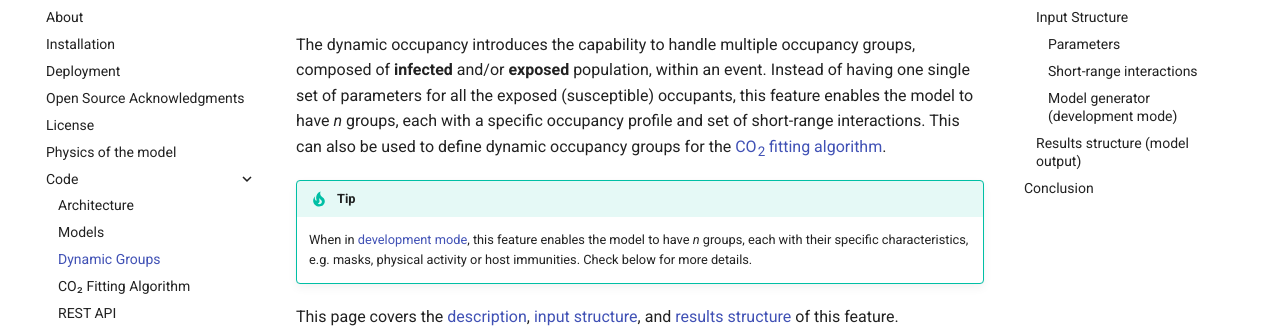
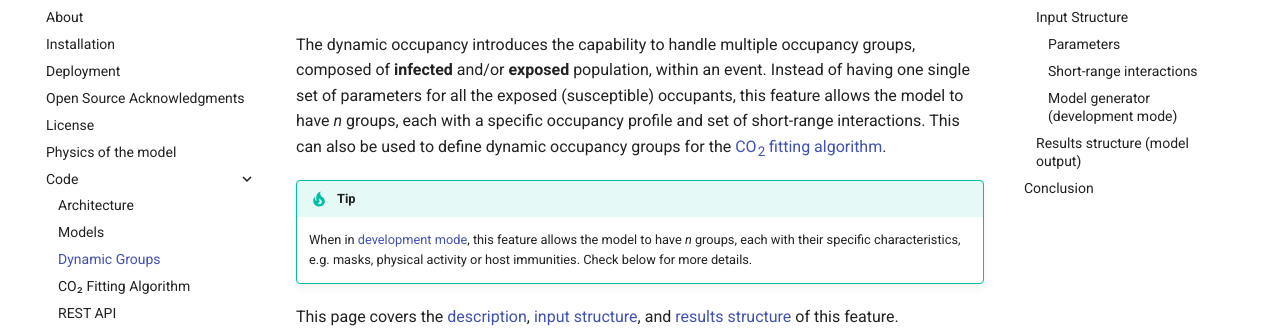
Before and after one commit to CERN/CAiMIRA, an MkDocs documentation site: the page built from caimira/docs/mkdocs/docs/code/dynamic_groups.md, in a window 1280 px wide and 900 px high. Shown: the part 148-480 px from the top of the window. Built offline with MkDocs 1.6.1 and Material for MkDocs 9.7.7, drawn with Linux system fonts in a browser that asks for light colours.

Commit message:
Minor change in doc (dynamics_groups.md)

```diff
--- a/caimira/docs/mkdocs/docs/code/dynamic_groups.md
+++ b/caimira/docs/mkdocs/docs/code/dynamic_groups.md
@@ -1,9 +1,9 @@
 # Dynamic Occupancy Groups
 
-The dynamic occupancy introduces the capability to handle multiple occupancy groups, composed of **infected** and/or **exposed** population, within an event. Instead of having one single set of parameters for all the exposed (susceptible) occupants, this feature enables the model to have *n* groups, each with a specific occupancy profile and set of short-range interactions. This can also be used to define dynamic occupancy groups for the [CO<sub>2</sub> fitting algorithm](fitting_algorithm.md).
+The dynamic occupancy introduces the capability to handle multiple occupancy groups, composed of **infected** and/or **exposed** population, within an event. Instead of having one single set of parameters for all the exposed (susceptible) occupants, this feature allows the model to have *n* groups, each with a specific occupancy profile and set of short-range interactions. This can also be used to define dynamic occupancy groups for the [CO<sub>2</sub> fitting algorithm](fitting_algorithm.md).
 
 !!!tip
-    When in [development mode](#model-generator-development-mode), this feature enables the model to have *n* groups, each with their specific characteristics, e.g. masks, physical activity or host immunities. Check below for more details.
+    When in [development mode](#model-generator-development-mode), this feature allows the model to have *n* groups, each with their specific characteristics, e.g. masks, physical activity or host immunities. Check below for more details.
 
 This page covers the [description](#feature-description), [input structure](#input-structure), and [results structure](#results-structure-model-output) of this feature.
 
```
